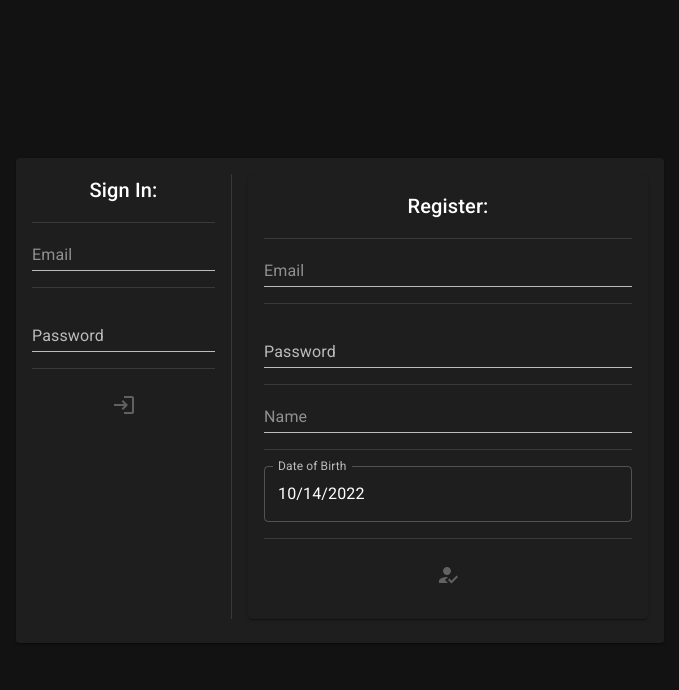
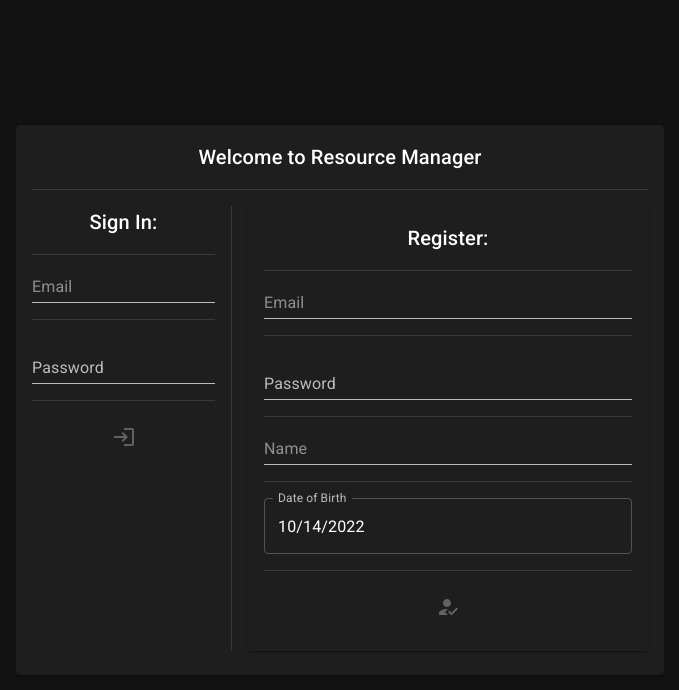
Before and after one commit to dexterwilliams96/Demo, a React (Create React App) app in the folder demo-frontend/: page / in a window 1280 px wide. Shown: the top 690 px of the page, without its empty margins (300-979 px from the left). Built offline with nearby package versions, Linux system fonts and the light colour scheme.

Commit message:
small landing page change

```diff
--- a/demo-frontend/src/SignIn.js
+++ b/demo-frontend/src/SignIn.js
@@ -43,6 +43,7 @@ export default function SignIn({ token, setToken }) {
     if (token) {
       navigate("/RM");
     }
+  // eslint-disable-next-line
   }, [token]);
 
   const signIn = (credentials) => {
@@ -130,6 +131,13 @@ export default function SignIn({ token, setToken }) {
         <Grow in={true} timeout={1000}>
           <Card style={{ minHeight: "50vh", minWidth: "50vh" }}>
             <CardContent>
+            <Stack
+                  spacing={2}
+                  divider={<Divider orientation="horizontal" flexItem />}
+                >
+                <Typography sx={{ mt: 0.1, mb: 0.1 }} variant="h6">
+                    Welcome to Resource Manager
+                  </Typography>
               <Stack
                 spacing={2}
                 direction="row"
@@ -218,6 +226,7 @@ export default function SignIn({ token, setToken }) {
                   </CardContent>
                 </Card>
               </Stack>
+              </Stack>
             </CardContent>
           </Card>
         </Grow>
```
